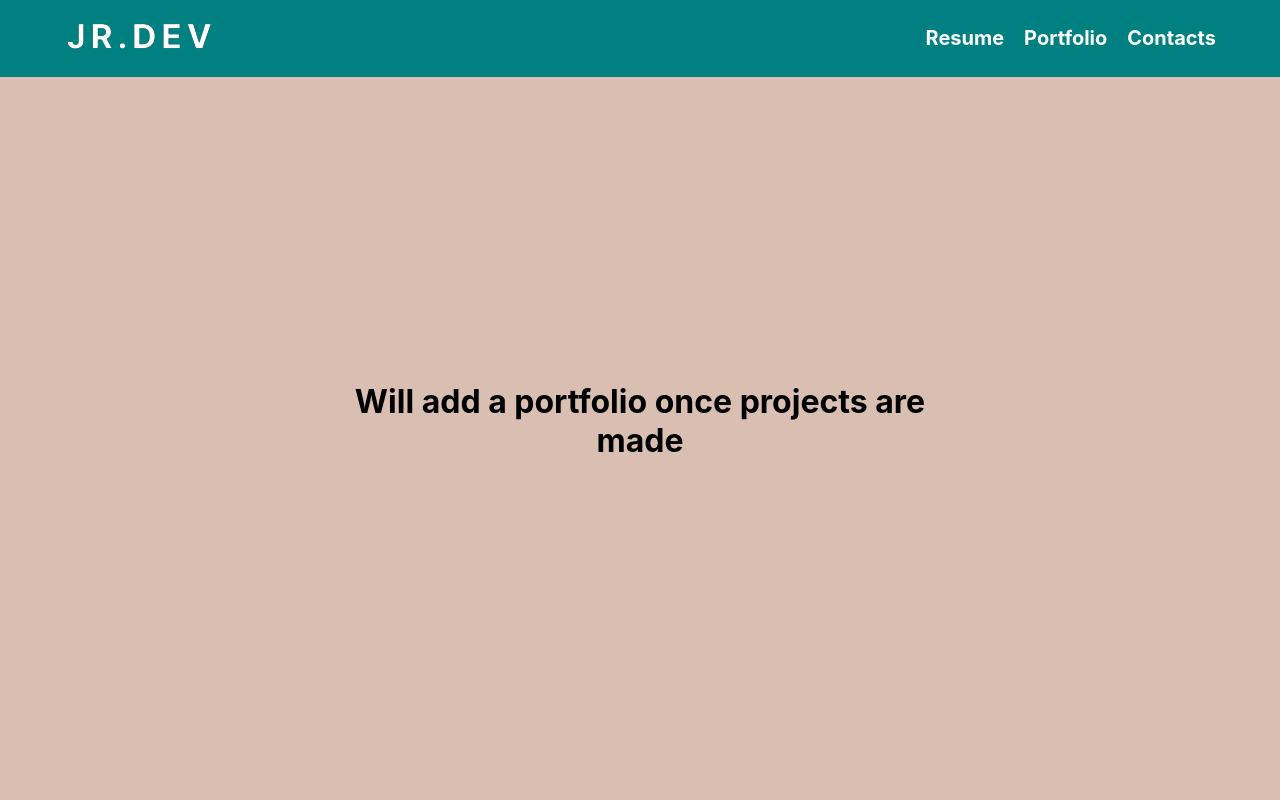
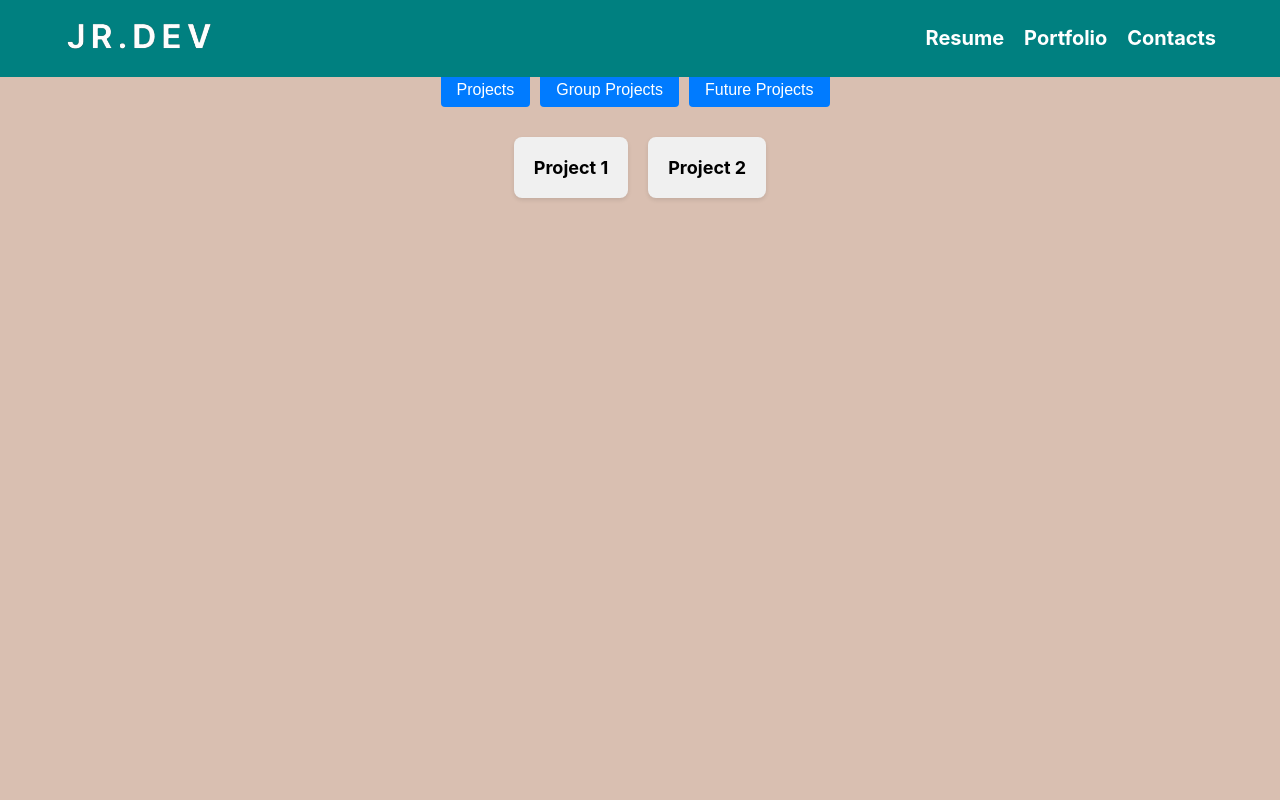
Before and after one commit to TheWiseSailor/JR.DEV, a React (Create React App) app: page /portfolio in a window 1280 px wide. Shown: the top 800 px of the page. Built offline with nearby package versions, Linux system fonts and the light colour scheme.

Commit message:
portfolio begining

```diff
--- a/src/Components/Contact/Contact.js
+++ b/src/Components/Contact/Contact.js
@@ -4,7 +4,7 @@ import './Contact.css'
 import { useForm, ValidationError } from '@formspree/react';
 
 function Contact() {
-  const [state, handleSubmit] = useForm("xayroggl");
+  const [state, handleSubmit] = useForm("asdawdasdawdasdawdasdawdasdwawd");
 
   if (state.succeeded) {
     return <div className='SuccessMessageBackground'><p className=' SuccessMessage'>Success!<br/> I will be in touch!</p></div>;
--- a/src/Components/Portfolio/Portfolio.css
+++ b/src/Components/Portfolio/Portfolio.css
@@ -13,3 +13,47 @@ margin-top: -24px;
   left: 50%;
   transform: translate(-50%, -50%);
 }
+/* Portfolio.css */
+.portfoliocontainer {
+  text-align: center;
+  padding: 20px;
+}
+
+.selections {
+  margin-bottom: 20px;
+}
+
+.selections button {
+  margin-right: 10px;
+  padding: 8px 16px;
+  font-size: 16px;
+  cursor: pointer;
+  border: none;
+  border-radius: 4px;
+  background-color: #007bff;
+  color: white;
+  transition: background-color 0.3s;
+}
+
+.selections button:hover {
+  background-color: #0056b3;
+}
+
+.projectList {
+  display: flex;
+  justify-content: center;
+  flex-wrap: wrap;
+}
+
+.project {
+  background-color: #f0f0f0;
+  padding: 20px;
+  margin: 10px;
+  border-radius: 8px;
+  box-shadow: 0 2px 4px rgba(0, 0, 0, 0.1);
+}
+
+.project h3 {
+  margin: 0;
+  font-size: 18px;
+}
--- a/src/Components/Portfolio/Portfolio.js
+++ b/src/Components/Portfolio/Portfolio.js
@@ -1,11 +1,34 @@
-// App.js
-import React from 'react';
+import React, { useState } from 'react';
 import './Portfolio.css';
 
 function App() {
+  const [selectedOption, setSelectedOption] = useState('Projects');
+
+  const projects = [
+    { title: 'Project 1', category: 'Projects' },
+    { title: 'Project 2', category: 'Projects' },
+    { title: 'Group Project 1', category: 'Group Projects' },
+    { title: 'Group Project 2', category: 'Group Projects' },
+    { title: 'Future Project 1', category: 'Future Projects' },
+    { title: 'Future Project 2', category: 'Future Projects' },
+  ];
+
+  const filteredProjects = projects.filter(project => project.category === selectedOption);
+
   return (
     <div className="portfoliocontainer">
-      <h1 className='portfoliotext'>Will add a portfolio once projects are made</h1>
+      <div className="selections">
+        <button onClick={() => setSelectedOption('Projects')}>Projects</button>
+        <button onClick={() => setSelectedOption('Group Projects')}>Group Projects</button>
+        <button onClick={() => setSelectedOption('Future Projects')}>Future Projects</button>
+      </div>
+      <div className='projectList'>
+        {filteredProjects.map((project, index) => (
+          <div key={index} className='project'>
+            <h3>{project.title}</h3>
+          </div>
+        ))}
+      </div>
     </div>
   );
 }
```
